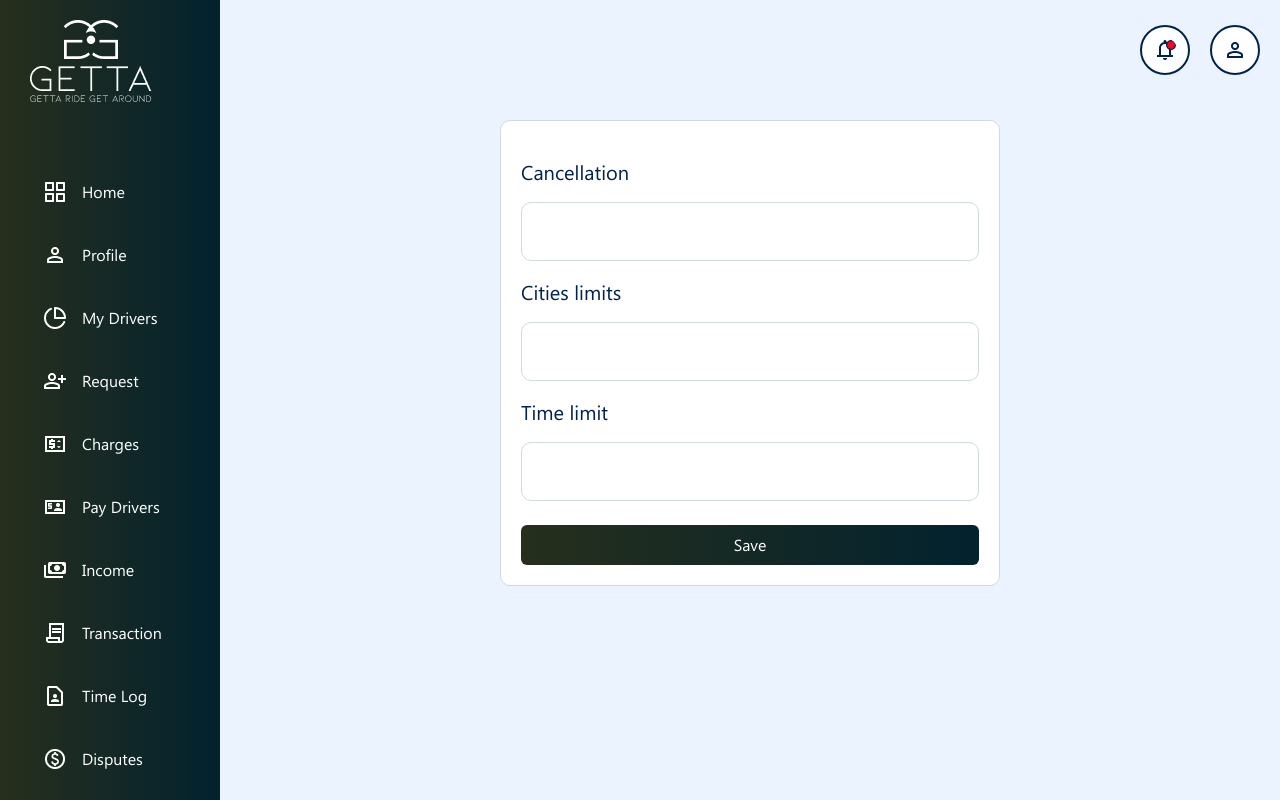
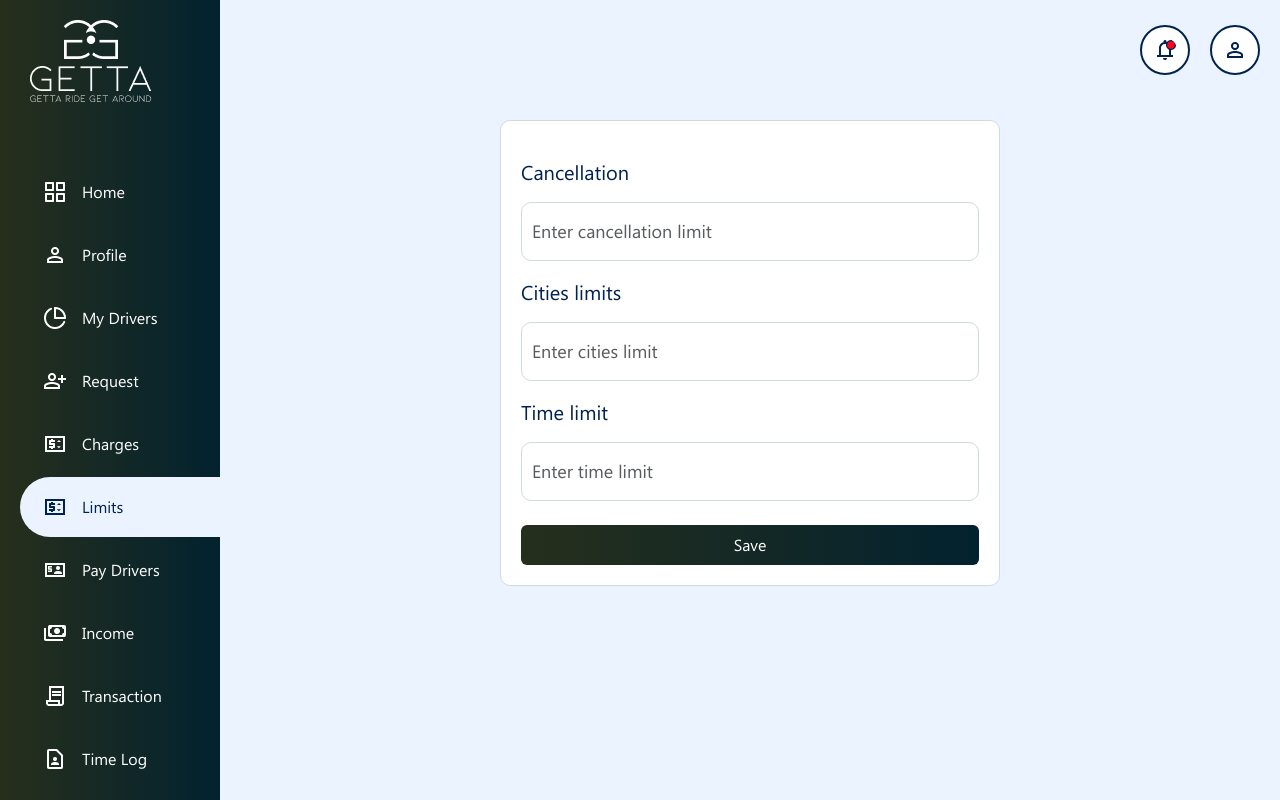
Before and after one commit to raheen24/Getta-Web, a React (Vite) app: page /limits in a window 1280 px wide. Built offline with nearby package versions, Linux system fonts and the light colour scheme.

Commit message:
issus fixed

```diff
--- a/src/Charges.tsx
+++ b/src/Charges.tsx
@@ -25,11 +25,33 @@ const Charges = () => {
     handleResize();
     return () => window.removeEventListener("resize", handleResize);
   }, []);
+
   const dispatch = useDispatch();
 
   const [perMile, setPerMile] = useState("");
   const [perMinute, setPerMinute] = useState("");
   const [service, setService] = useState("");
+
+  useEffect(() => {
+    const savedCharges = localStorage.getItem("charges");
+    console.log("Loaded charges from storage:", savedCharges);
+    if (savedCharges) {
+      const data = JSON.parse(savedCharges);
+      setPerMile(data.perMile || data.perMile === 0 ? String(data.perMile) : "");
+      setPerMinute(data.perMinute || data.perMinute === 0 ? String(data.perMinute) : "");
+      setService(data.service || data.service === 0 ? String(data.service) : "");
+    } else {
+      const userData = localStorage.getItem("user");
+      if (userData) {
+        const parsed = JSON.parse(userData);
+        if (parsed.charges) {
+          setPerMile(parsed.charges.perMile?.toString() || "");
+          setPerMinute(parsed.charges.perMinute?.toString() || "");
+          setService(parsed.charges.service?.toString() || "");
+        }
+      }
+    }
+  }, []);
 
   const handleNumericChange = (
     setter: React.Dispatch<React.SetStateAction<string>>,
@@ -61,12 +83,18 @@ const Charges = () => {
         requestBody
       );
 
-      if (response?.data?.status === 1) {
+      console.log("Charges response:", response);
+
+      if (response?.data?.status === 1 || response?.status === 200) {
         toast.success(t("charges.savedSuccessfully"));
 
-        if (response.data?.data) {
-          dispatch(setUser(response.data.data));
-        }
+        const responseData = response.data?.data || response.data || requestBody;
+        const chargesData = responseData.charges || responseData;
+        localStorage.setItem("charges", JSON.stringify(chargesData));
+        console.log("Saved to storage:", chargesData);
+        setPerMile(chargesData.perMile?.toString() || "");
+        setPerMinute(chargesData.perMinute?.toString() || "");
+        setService(chargesData.service?.toString() || "");
       } else {
         toast.error(response?.data?.message || t("charges.saveFailed"));
       }
--- a/src/Limits.tsx
+++ b/src/Limits.tsx
@@ -4,6 +4,11 @@ import GlobalBtn from "./components/GlobalBtn";
 import Aside from "./components/Sidebar";
 import { useState, useEffect } from "react";
 import { useTranslation } from "react-i18next";
+import { apiHelper } from "./services";
+import { toast } from "react-toastify";
+
+const MAX_DIGITS = 6;
+
 const Limits = () => {
   const { t } = useTranslation();
   const [isSidebarOpen, setSidebarOpen] = useState(true);
@@ -19,9 +24,83 @@ const Limits = () => {
       }
     };
     window.addEventListener("resize", handleResize);
-    handleResize(); // Call on initial render
+    handleResize();
     return () => window.removeEventListener("resize", handleResize);
   }, []);
+
+  const [cancellation, setCancellation] = useState("");
+  const [cities, setCities] = useState("");
+  const [time, setTime] = useState("");
+
+  useEffect(() => {
+    const savedLimits = localStorage.getItem("limits");
+    console.log("Loaded limits from storage:", savedLimits);
+    if (savedLimits) {
+      const data = JSON.parse(savedLimits);
+      setCancellation(data.cancellation || data.cancellation === 0 ? String(data.cancellation) : "");
+      setCities(data.cities || data.cities === 0 ? String(data.cities) : "");
+      setTime(data.time || data.time === 0 ? String(data.time) : "");
+    } else {
+      const userData = localStorage.getItem("user");
+      if (userData) {
+        const parsed = JSON.parse(userData);
+        if (parsed.limits) {
+          setCancellation(parsed.limits.cancellation?.toString() || "");
+          setCities(parsed.limits.cities?.toString() || "");
+          setTime(parsed.limits.time?.toString() || "");
+        }
+      }
+    }
+  }, []);
+
+  const handleNumericChange = (
+    setter: React.Dispatch<React.SetStateAction<string>>,
+    value: string
+  ) => {
+    const digitsOnly = value.replace(/\D/g, "").slice(0, MAX_DIGITS);
+    setter(digitsOnly);
+  };
+
+  const handleSubmit = async (e: React.FormEvent) => {
+    e.preventDefault();
+
+    if (!cancellation || !cities || !time) {
+      toast.error(t("validation.fillAllFields"));
+      return;
+    }
+
+    const requestBody = {
+      cancellation: parseFloat(cancellation),
+      cities: parseFloat(cities),
+      time: parseFloat(time),
+    };
+
+    try {
+      const { response } = await apiHelper(
+        "POST",
+        "vendor/set-limits",
+        {},
+        requestBody
+      );
+
+      if (response?.data?.status === 1 || response?.status === 200) {
+        toast.success(t("limits.savedSuccessfully") || "Limits saved successfully!");
+
+        const responseData = response.data?.data || response.data || requestBody;
+        const limitsData = responseData.limits || responseData;
+        localStorage.setItem("limits", JSON.stringify(limitsData));
+        console.log("Saved to storage:", limitsData);
+        setCancellation(limitsData.cancellation?.toString() || "");
+        setCities(limitsData.cities?.toString() || "");
+        setTime(limitsData.time?.toString() || "");
+      } else {
+        toast.error(response?.data?.message || t("limits.saveFailed") || "Failed to save limits.");
+      }
+    } catch (err) {
+      toast.error(t("messages.somethingWentWrong"));
+      console.error("Error:", err);
+    }
+  };
   return (
     <div
       className={`bg-mains ${
@@ -33,28 +112,41 @@ const Limits = () => {
       <div className="content_section">
         <div className="charges-sec bg-all">
           <div className="charges-input-box ">
-            <form>
+            <form onSubmit={handleSubmit}>
               <div className="form-group mt-3">
-                <label htmlFor="chargesPerKM">{t('limits.cancellation')}</label>
-                <input type="text" className="form-control" id="chargesPerKM" />
-              </div>
-              <div className="form-group mt-3">
-                <label htmlFor="chargesPerMinute">{t('limits.citiesLimits')}</label>
-                <input
-                  type="text"
+                <label htmlFor="cancellation">{t('limits.cancellation')}</label>
+<input
+                  type="number"
                   className="form-control"
-                  id="chargesPerMinute"
+                  id="cancellation"
+                  placeholder={t('limits.enterCancellation')}
+                  value={cancellation}
+                  onChange={(e) => handleNumericChange(setCancellation, e.target.value)}
                 />
               </div>
               <div className="form-group mt-3">
-                <label htmlFor="serviceCharges">{t('limits.timeLimit')}</label>
+                <label htmlFor="cities">{t('limits.citiesLimits')}</label>
                 <input
-                  type="text"
+                  type="number"
                   className="form-control"
-                  id="serviceCharges"
+                  id="cities"
+                  placeholder={t('limits.enterCitiesLimit')}
+                  value={cities}
+                  onChange={(e) => handleNumericChange(setCities, e.target.value)}
                 />
               </div>
-              <GlobalBtn text={t('common.save')} className="w-100 mt-4" />
+              <div className="form-group mt-3">
+                <label htmlFor="time">{t('limits.timeLimit')}</label>
+                <input
+                  type="number"
+                  className="form-control"
+                  id="time"
+                  placeholder={t('limits.enterTimeLimit')}
+                  value={time}
+                  onChange={(e) => handleNumericChange(setTime, e.target.value)}
+                />
+              </div>
+              <GlobalBtn text={t('common.save')} className="w-100 mt-4" type="submit" />
             </form>
           </div>
         </div>
--- a/src/components/DriverProfile.tsx
+++ b/src/components/DriverProfile.tsx
@@ -15,6 +15,7 @@ const ProfilePage: React.FC = () => {
     setSidebarOpen(!isSidebarOpen);
   };
 
+
   useEffect(() => {
     const handleResize = () => {
       if (window.innerWidth <= 1200) {
@@ -23,10 +24,13 @@ const ProfilePage: React.FC = () => {
         setSidebarOpen(true);
       }
     };
+
     window.addEventListener("resize", handleResize);
     handleResize();
     return () => window.removeEventListener("resize", handleResize);
   }, []);
+
+
 
   const [searchParams] = useSearchParams();
   const driverId = searchParams.get("id");
--- a/src/components/Sidebar.tsx
+++ b/src/components/Sidebar.tsx
@@ -167,6 +167,29 @@ const Sidebar: React.FC<SidebarProps> = ({ isSidebarOpen, toggleSidebar }) => {
 
         <li className="list">
           <NavLink
+            to="/limits"
+            className={({ isActive }) =>
+              `text-decoration-none ${isActive ? "active" : ""}`
+            }
+          >
+            <span className="icons">
+              <img
+                src={restaurantIcon}
+                className="default_icons"
+                alt="Limits"
+              />
+              <img
+                src={restaurantIconActive}
+                className="active_icons"
+                alt="Limits Active"
+              />
+            </span>
+            {isSidebarOpen && <span className="link-text">{t('limits.limits')}</span>}
+          </NavLink>
+        </li>
+
+        <li className="list">
+          <NavLink
             to="/pay-drivers"
             className={({ isActive }) =>
               `text-decoration-none ${isActive ? "active" : ""}`
--- a/src/i18n/locales/en.json
+++ b/src/i18n/locales/en.json
@@ -470,7 +470,14 @@
     "spendingLimit": "Spending Limit",
     "cancellation": "Cancellation",
     "citiesLimits": "Cities limits",
-    "timeLimit": "Time limit"
+    "timeLimit": "Time limit",
+    "number": "Number",
+    "enterCancellation": "Enter cancellation limit",
+    "enterCitiesLimit": "Enter cities limit",
+    "enterTimeLimit": "Enter time limit",
+    "enterNumber": "Enter number",
+    "savedSuccessfully": "Limits saved successfully!",
+    "saveFailed": "Failed to save limits."
   },
   "notifications": {
     "notifications": "Notifications",
```
Also changed, not shown: src/EditProfile.tsx (+46 -6 lines), src/Profile.tsx (+32 -2 lines), 6 other files (tests, documents, lock files or other folders).
